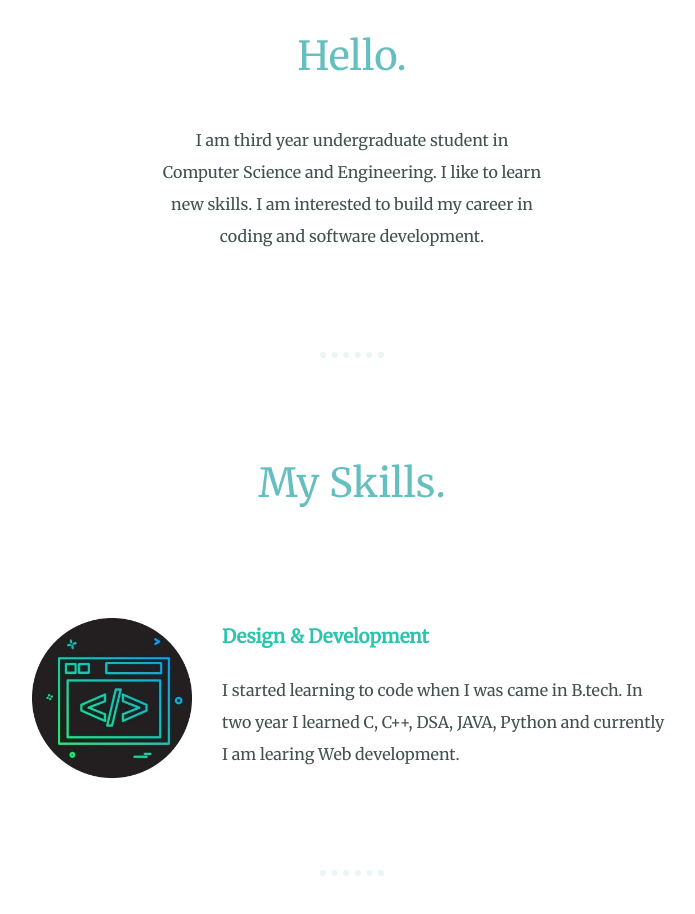
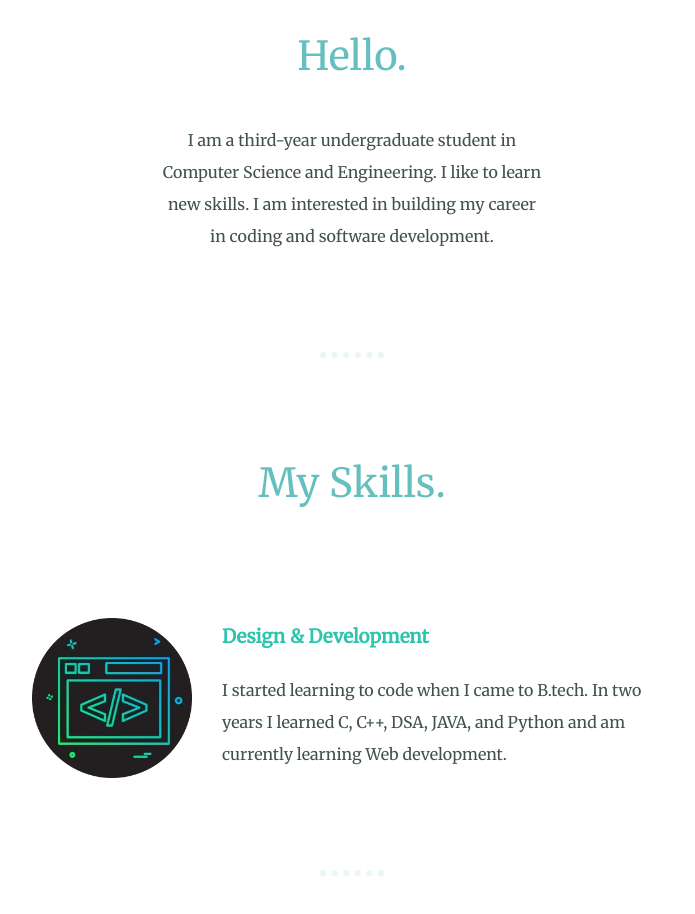
Before and after one commit to aryanjais1234/aryanjais1234.github.io, a plain HTML site: page index.html in a window 1280 px wide. Shown: the part 1180-2094 px from the top of the page, without its empty margins (288-983 px from the left). Drawn offline with Linux system fonts and the light colour scheme.

Commit message:
Update index.html

```diff
--- a/index.html
+++ b/index.html
@@ -23,7 +23,8 @@
         <div class="profile">
           <img class="aj_img" src="images/aj.png" alt="image">
           <h2>Hello.</h2>
-          <p class="intro">I am third year undergraduate student in Computer Science and Engineering. I like to learn new skills. I am interested to build my career in coding and software development.</p>
+          <p class="intro">I am a third-year undergraduate student in Computer Science and Engineering.
+              I like to learn new skills. I am interested in building my career in coding and software development.</p>
         </div>
         <hr>
         <div class="skills">
@@ -31,8 +32,8 @@
           <div class="skill-row">
             <img class="skill" src="images/coding.png" alt="skill">
             <h3>Design & Development</h3>
-            <p>I started learning to code when I was came in B.tech. In two year
-                I learned C, C++, DSA, JAVA, Python and currently I am learing Web development.
+            <p>I started learning to code when I came to B.tech.
+                In two years I learned C, C++, DSA, JAVA, and Python and am currently learning Web development.
             </p>
           </div>
           <!-- <div class="skill-row">
@@ -50,14 +51,14 @@
           <h2>Get In Touch</h2>
           <h3>If you want to conatct me.</h3>
         </div>
-        <a class="btn" href="mailto:name@email.com">CONTACT ME</a>
+        <a class="btn" href="mailto:aryanjais1234@gmail.com">CONTACT ME</a>
       </div>
 
 
       <div class="bottom">
         <a class="footer-link" href="https://www.linkedin.com/in/aryan-jaiswal-a87666180/">LinkedIn</a>
         <a class="footer-link" href="https://twitter.com/">Twitter</a>
-        <a class="footer-link" href="https://www.appbrewery.co/">Website</a>
+        <a class="footer-link" href="https://aryanjais1234.github.io/">Website</a>
         <p class="copyright">©2022 @ Aryan Jaiswal.</p>
 
       </div>
```
